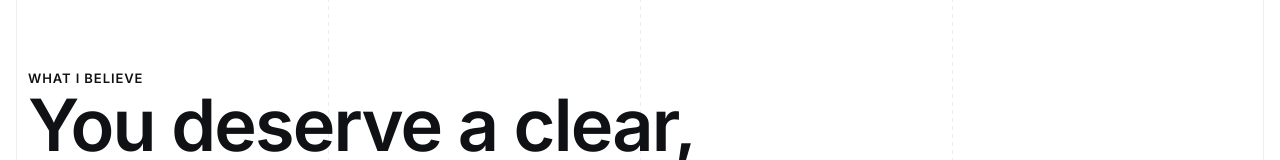
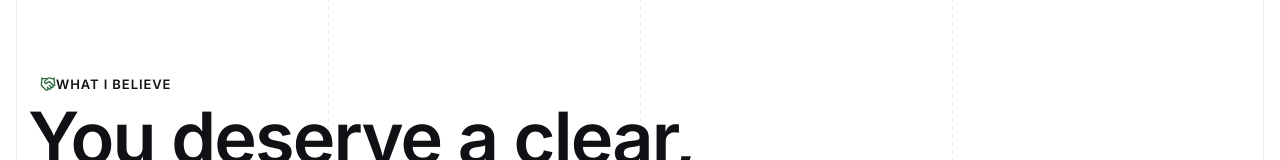
Before and after one commit to YHICAdmin/your-house-in-cash, a Next.js app: page /about-us in a window 1280 px wide. Shown: the part 351-511 px from the top of the page. Built offline with nearby package versions, Linux system fonts and the light colour scheme.

Commit message:
Refine About Us belief label

```diff
--- a/project-documentation/website-specification/about-us-page.md
+++ b/project-documentation/website-specification/about-us-page.md
@@ -102,7 +102,7 @@ Explain what Noah believes homeowners deserve before deciding what to do with th
 
 ### Visual Design
 
-- Use the global Label typography with small uppercase label styling.
+- Use the shared default Section Label treatment with the canonical Lucide `Handshake` icon.
 
 ## Primary Statement
 
--- a/src/app/(site)/about-us/page.module.css
+++ b/src/app/(site)/about-us/page.module.css
@@ -16,7 +16,7 @@
 
 .introductionCopy,
 .founderPhotograph,
-.plainLabel,
+.beliefLabel,
 .beliefStatement,
 .beliefDivider,
 .beliefSubheading,
@@ -74,12 +74,6 @@
 
 .beliefs {
   background: var(--color-background-neutral);
-}
-
-.plainLabel {
-  margin: 0;
-  color: var(--color-text-primary);
-  text-transform: uppercase;
 }
 
 .beliefStatement {
--- a/src/app/(site)/about-us/page.tsx
+++ b/src/app/(site)/about-us/page.tsx
@@ -1,6 +1,6 @@
 import type { Metadata } from "next";
 import Image from "next/image";
-import { House } from "lucide-react";
+import { Handshake, House } from "lucide-react";
 import { SiteFooter } from "@/components/layout/site-footer";
 import { Button } from "@/components/ui/button";
 import { SectionLabel } from "@/components/ui/section-label";
@@ -39,7 +39,9 @@ export default function AboutUsPage() {
 
         <section className={`${styles.section} ${styles.beliefs} section-spacing system-lines-bg`} aria-labelledby="belief-heading">
           <div className={`${styles.beliefsLayout} content-grid`}>
-            <p className={`${styles.plainLabel} text-label`}>What I Believe</p>
+            <div className={styles.beliefLabel}>
+              <SectionLabel icon={Handshake}>What I Believe</SectionLabel>
+            </div>
             <h2 id="belief-heading" className={`${styles.beliefStatement} text-display`}>
               You deserve a clear, honest option before deciding what to do with your house.
             </h2>
```
